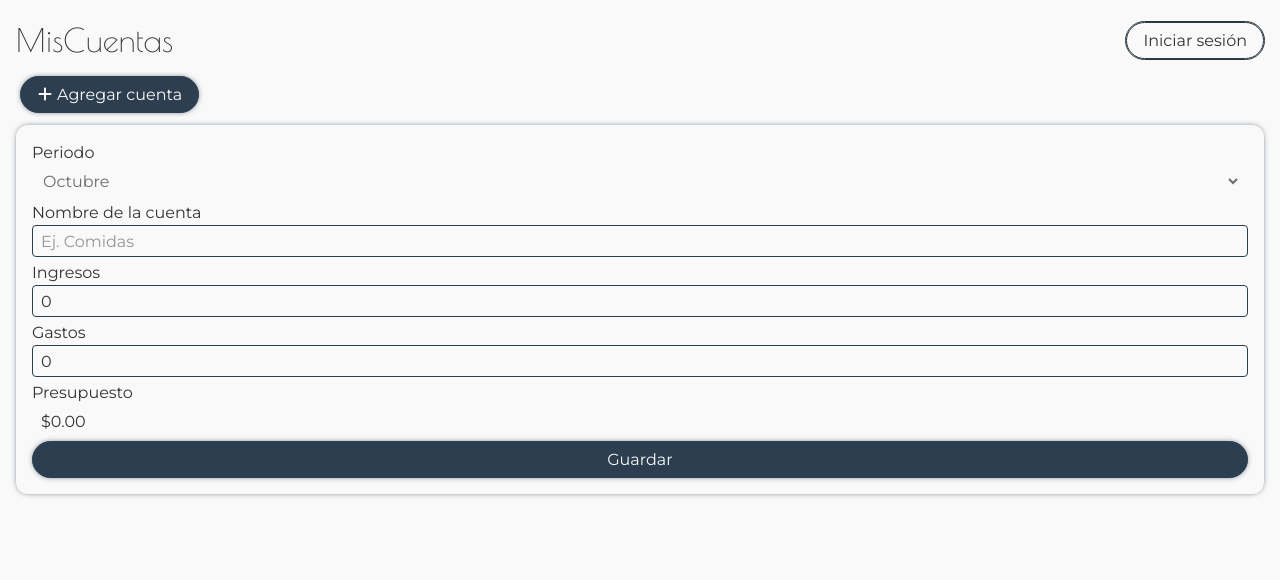
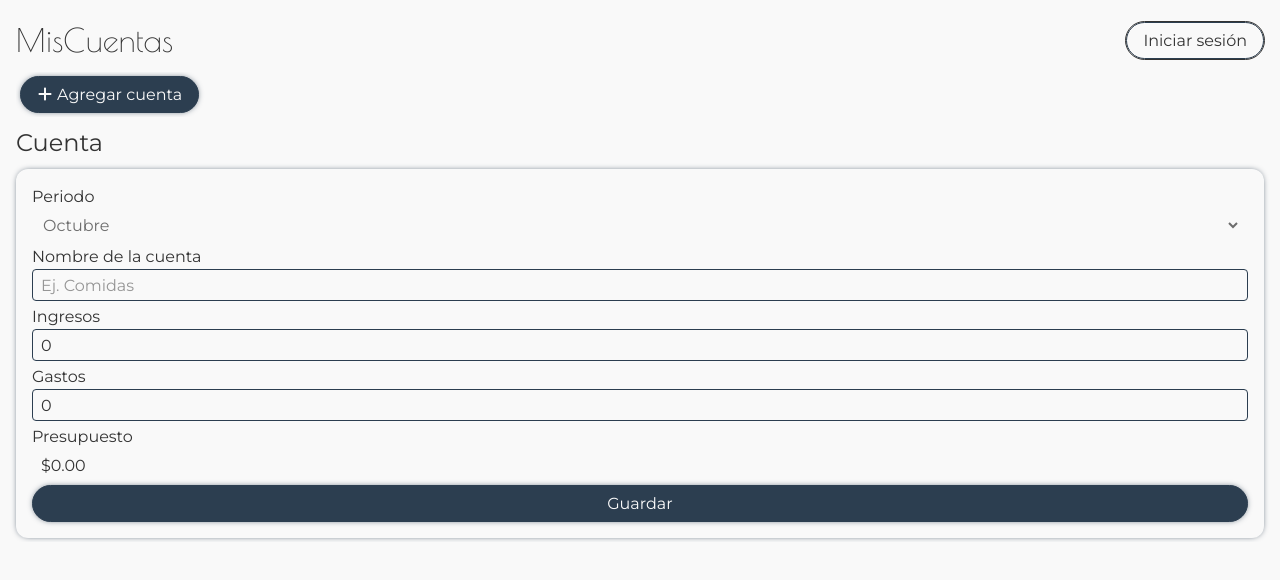
Before and after one commit to DamianRi/my-accounts-react, a React (Vite) app: page / in a window 1280 px wide. Shown: the top 580 px of the page. Built offline with nearby package versions, Linux system fonts and the light colour scheme.

Commit message:
Add h2 account and sticky header

```diff
--- a/src/components/MARContainer/components/MARAccount/MARAccount.module.css
+++ b/src/components/MARContainer/components/MARAccount/MARAccount.module.css
@@ -2,6 +2,6 @@
     display: flex;
     flex-direction: column;
     gap: 0.5rem;
-    padding: 0.5rem 1rem;
+    padding: 0.25rem 1rem;
     overflow-y: auto;
 }
--- a/src/components/MARContainer/components/MARAccount/index.jsx
+++ b/src/components/MARContainer/components/MARAccount/index.jsx
@@ -14,6 +14,7 @@ const MARAccount = ({ account, movements, onSaveAccount, onSaveMovement }) => {
 
     return (
         <section className={ styles.MARAccount }>
+            <h2>Cuenta</h2>
             <MARAccountDetail
                 account={ account }
                 movements={ movements }
--- a/src/components/MARHeader/MARHeader.module.css
+++ b/src/components/MARHeader/MARHeader.module.css
@@ -1,9 +1,11 @@
 .Header {
+    position: sticky;
+    top: 0;
     font-family: "Poiret One", sans-serif;
     display: flex;
     flex-direction: column;
     gap: 0.5rem;
-    padding: 1rem 1rem 0;
+    padding: 1rem 1rem 0.25rem;
     width: 100%;
 }
 
--- a/src/components/MARHeader/components/MARAccountNavbar/MARAccountNavbar.module.css
+++ b/src/components/MARHeader/components/MARAccountNavbar/MARAccountNavbar.module.css
@@ -3,6 +3,7 @@
     gap: 0.5rem;
     width: 100%;
     padding: 0.25rem;
+    background-color: var(--bg-neutral);
     overflow-x: auto;
     z-index: 1;
 }
--- a/src/locales/en/translation.json
+++ b/src/locales/en/translation.json
@@ -1,5 +1,6 @@
 {
     "appName": "MyAccounts",
+    "accountTitle": "Account",
     "accountPeriod": "Period",
     "january": "January",
     "february": "February",
--- a/src/locales/es/translation.json
+++ b/src/locales/es/translation.json
@@ -1,5 +1,6 @@
 {
     "appName": "MisCuentas",
+    "accountTitle": "Cuenta",
     "accountPeriod": "Periodo",
     "january": "Enero",
     "february": "Febrero",
```
